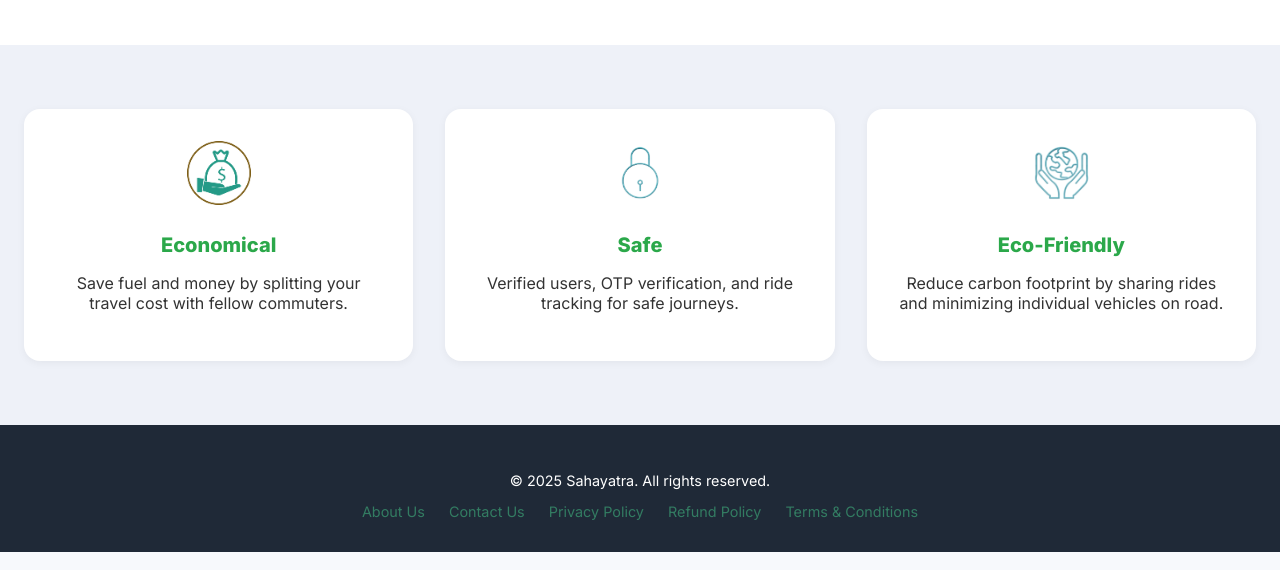
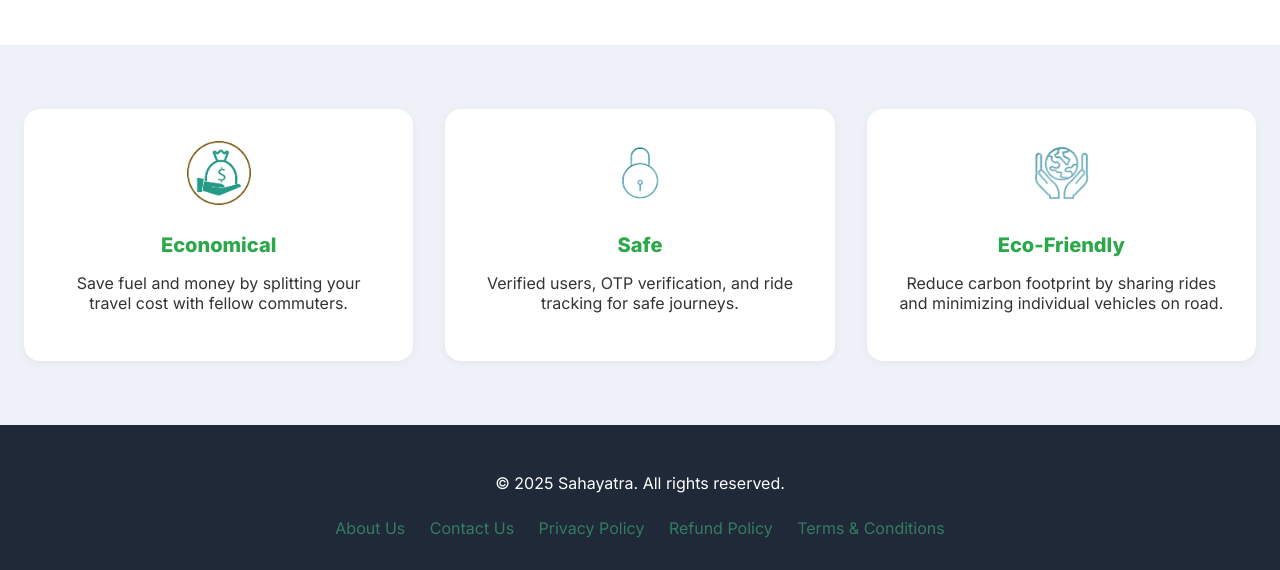
Before and after one commit to ambesh123/sahayatra-website, a plain HTML site: page index.html in a window 1280 px wide. Shown: the part 888-1458 px from the top of the page. Drawn offline with Linux system fonts and the light colour scheme.

Commit message:
Increasing footer font size

```diff
--- a/assets/style.css
+++ b/assets/style.css
@@ -99,14 +99,14 @@ header p {
     padding: 2rem 1rem;
     background: #1f2937;
     color: #fff;
-    font-size: 0.9rem;
+    font-size: 1rem;
 }
 .footer-content {
   max-width: 800px;
   margin: auto;
 }
 .footer-nav {
-  margin-top: 10px;
+  margin-top: 25px;
 }
 .footer-nav a {
   margin: 0 10px;
```
